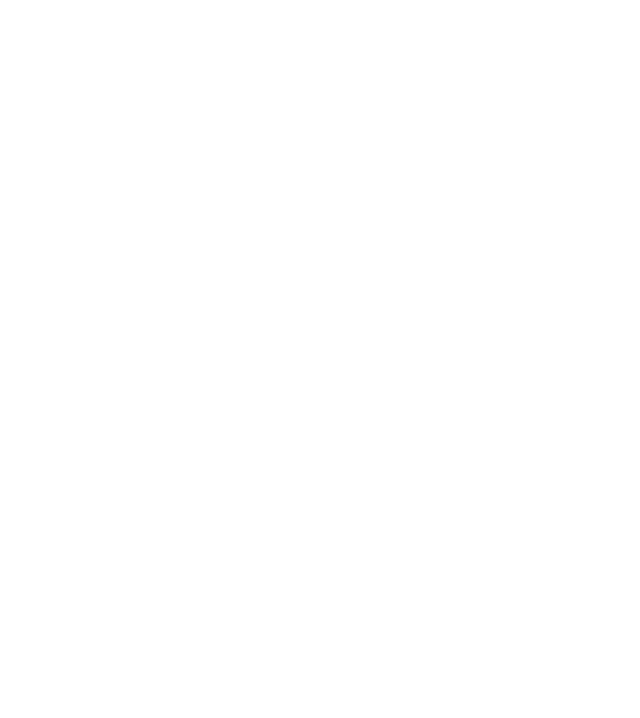
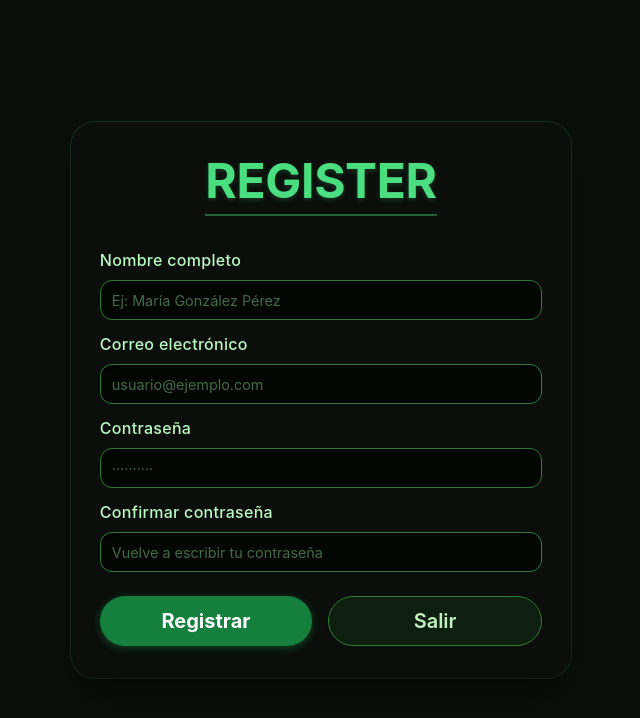
Before and after one commit to DanielAugusto456/Users-web, a plain HTML site: page user_register.html in a window 1280 px wide. Shown: the whole page, without its empty margins (319-959 px from the left). Drawn offline with nearby package versions, Linux system fonts and the light colour scheme.

Commit message:
Diseño de página de registro y eliminación de archivo CSS innecesario.

```diff
--- a/style.css
+++ /dev/null
@@ -1 +0,0 @@
-@import "https://cdn.jsdelivr.net/npm/bulma@1.0.4/css/bulma.min.css";
--- a/user_register.html
+++ b/user_register.html
@@ -0,0 +1,199 @@
+<!DOCTYPE html>
+<html lang="es">
+<head>
+  <meta charset="UTF-8">
+  <meta name="viewport" content="width=device-width, initial-scale=1.0, user-scalable=yes">
+  <title>Registro | Black & Green</title>
+  <link rel="stylesheet" href="https://cdn.jsdelivr.net/npm/bulma@1.0.2/css/bulma.min.css">
+  <style>
+    body {
+      background-color: #0a0f0a;
+      min-height: 100vh;
+      display: flex;
+      align-items: center;
+      justify-content: center;
+      font-family: 'BlinkMacSystemFont', 'Segoe UI', 'Roboto', 'Oxygen', 'Ubuntu', 'Cantarell', 'Fira Sans', 'Droid Sans', 'Helvetica Neue', sans-serif;
+      padding: 1.5rem;
+    }
+
+    .register-card {
+      background-color: #0b0e0b;
+      border-radius: 1.5rem;
+      box-shadow: 0 20px 35px -12px rgba(0, 0, 0, 0.6), 0 0 0 1px rgba(72, 187, 120, 0.2);
+      transition: transform 0.2s ease, box-shadow 0.2s ease;
+      max-width: 500px;
+      width: 100%;
+      margin: 0 auto;
+    }
+
+    .register-card:hover {
+      box-shadow: 0 25px 40px -14px rgba(0, 0, 0, 0.7), 0 0 0 1px rgba(72, 187, 120, 0.5);
+    }
+
+    .title.is-green-glow {
+      color: #4ade80;
+      font-weight: 700;
+      letter-spacing: -0.3px;
+      text-shadow: 0 2px 5px rgba(74, 222, 128, 0.2);
+      border-bottom: 2px solid rgba(74, 222, 128, 0.4);
+      display: inline-block;
+      padding-bottom: 6px;
+      margin-bottom: 0.5rem;
+      font-size: 2.2rem;
+    }
+
+    .label {
+      color: #b9fbc0 !important;
+      font-weight: 500;
+      letter-spacing: 0.3px;
+    }
+
+    .input {
+      background-color: #030603;
+      border: 1px solid #2e7d32;
+      color: #e2ffe6;
+      border-radius: 0.75rem;
+      transition: all 0.2s;
+      box-shadow: inset 0 1px 2px rgba(0,0,0,0.4);
+    }
+
+    .input:focus {
+      border-color: #4ade80;
+      box-shadow: 0 0 0 0.125em rgba(74, 222, 128, 0.3);
+      background-color: #071007;
+      color: #f0fff0;
+    }
+
+    .input::placeholder {
+      color: #446b47;
+      font-size: 0.9rem;
+    }
+
+    .button.is-green-solid {
+      background-color: #15803d;
+      border: none;
+      color: white;
+      font-weight: 700;
+      border-radius: 2rem;
+      box-shadow: 0 2px 8px rgba(34, 197, 94, 0.3);
+      transition: all 0.2s;
+    }
+
+    .button.is-green-solid:hover {
+      background-color: #166534;
+      transform: translateY(-1px);
+      box-shadow: 0 6px 12px rgba(34, 197, 94, 0.25);
+      color: white;
+    }
+
+    .button.is-dark-green {
+      background-color: #0f1f0f;
+      border: 1px solid #2e7d32;
+      color: #c0f2c0;
+      font-weight: 600;
+      border-radius: 2rem;
+      transition: all 0.25s;
+    }
+
+    .button.is-dark-green:hover {
+      background-color: #1b3a1b;
+      border-color: #4ade80;
+      color: #eaffea;
+      transform: translateY(-1px);
+    }
+
+    .buttons-group {
+      display: flex;
+      flex-wrap: wrap;
+      gap: 1rem;
+      margin-top: 0.5rem;
+    }
+
+    .buttons-group .button {
+      flex: 1;
+      justify-content: center;
+    }
+
+    hr {
+      background-color: #2e5f2e;
+      height: 1px;
+    }
+
+    .help {
+      color: #86efac !important;
+    }
+
+    @media (max-width: 550px) {
+      .register-card {
+        margin: 0.5rem;
+      }
+      .buttons-group {
+        flex-direction: column;
+        gap: 0.8rem;
+      }
+      .title.is-green-glow {
+        font-size: 1.8rem;
+      }
+    }
+  </style>
+</head>
+<body>
+  <div class="register-card">
+    <div class="card-content" style="padding: 2rem 1.8rem;">
+      <div class="has-text-centered mb-5">
+        <h1 class="title is-green-glow is-size-1-tablet" style="font-size: 2.5rem;">
+          REGISTER
+        </h1>
+      </div>
+
+      <form onsubmit="return false;">
+        <div class="field">
+          <label class="label">
+            Nombre completo
+          </label>
+          <div class="control">
+            <input class="input" type="text" placeholder="Ej: María González Pérez" autocomplete="off">
+          </div>
+        </div>
+
+        <div class="field">
+          <label class="label">
+            Correo electrónico
+          </label>
+          <div class="control">
+            <input class="input" type="email" placeholder="usuario@ejemplo.com" autocomplete="off">
+          </div>
+        </div>
+
+        <div class="field">
+          <label class="label">
+            Contraseña
+          </label>
+          <div class="control">
+            <input class="input" type="password" placeholder="··········" autocomplete="off">
+          </div>
+        </div>
+
+        <div class="field">
+          <label class="label">
+            Confirmar contraseña
+          </label>
+          <div class="control">
+            <input class="input" type="password" placeholder="Vuelve a escribir tu contraseña" autocomplete="off">
+          </div>
+        </div>
+
+        <div class="buttons-group mt-5">
+          <button class="button is-green-solid is-medium">
+            Registrar
+          </button>
+          <button class="button is-dark-green is-medium">
+            Salir
+          </button>
+        </div>
+        </div>
+      </form>
+    </div>
+  </div>
+</body>
+</html>
```
Also changed, not shown: index.html (+0 -1 lines).
